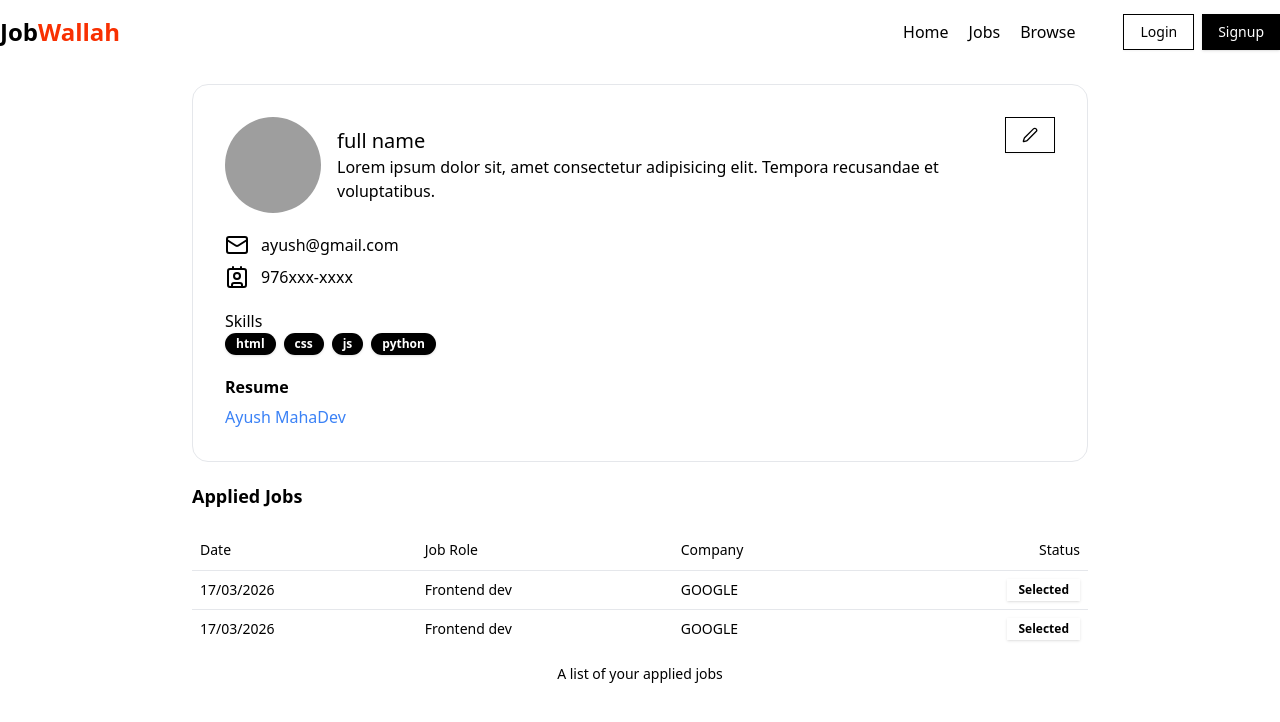
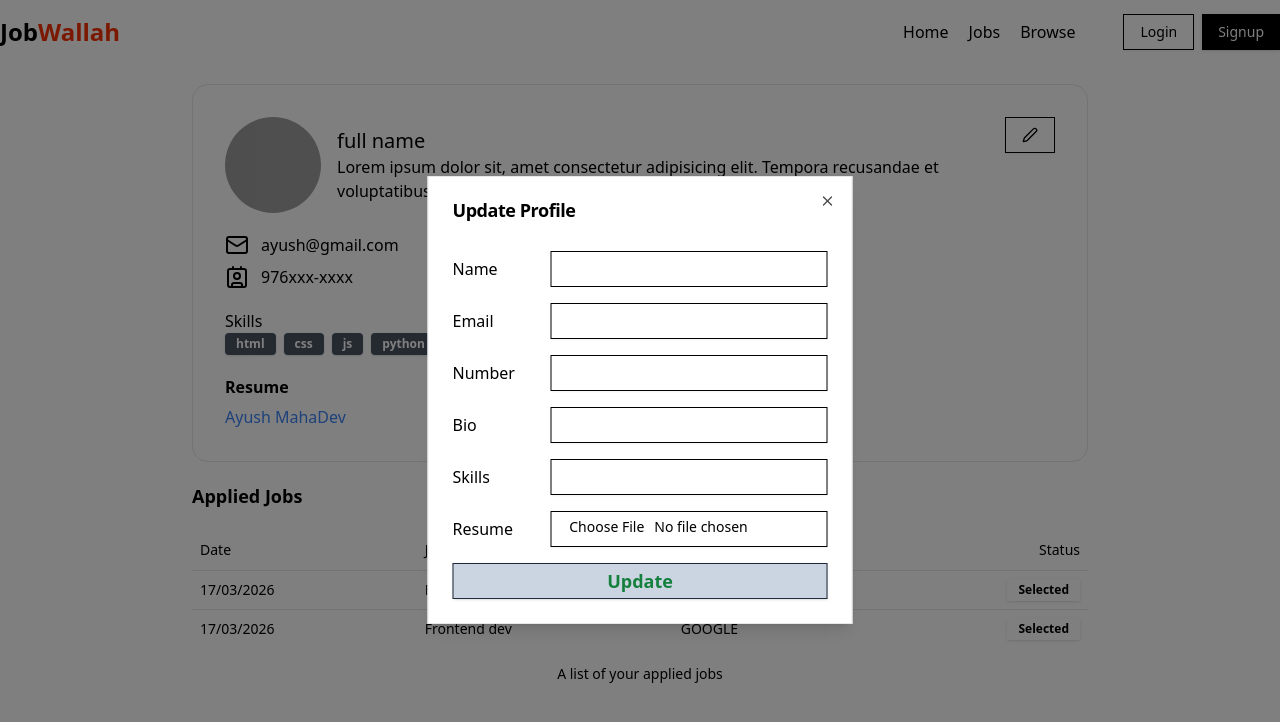
Before and after one commit to AyushJha2008/Job-Wallah, a React (Vite) app in the folder JobWallah/Frontend/: page /profile in a window 1280 px wide. Both pictures are taken after a click on the button 1030 px from the left and 135 px from the top of the page. Shown: the top 722 px of the page. Built offline with nearby package versions, Linux system fonts and the light colour scheme; grey boxes are pictures that could not be loaded.

Commit message:
feat: add UpdateProfileDialog component and integrate with Profile; enhance dialog UI with Radix components

```diff
--- a/JobWallah/Frontend/package.json
+++ b/JobWallah/Frontend/package.json
@@ -11,6 +11,7 @@
   },
   "dependencies": {
     "@radix-ui/react-avatar": "^1.1.11",
+    "@radix-ui/react-dialog": "^1.1.15",
     "@radix-ui/react-label": "^2.1.8",
     "@radix-ui/react-popover": "^1.1.15",
     "@radix-ui/react-radio-group": "^1.3.8",
--- a/JobWallah/Frontend/src/components/Profile.jsx
+++ b/JobWallah/Frontend/src/components/Profile.jsx
@@ -6,12 +6,13 @@
 import { Badge } from "./ui/badge";
 import { Label } from "@radix-ui/react-label";
 import AppliedJobsTable from "./AppliedJobsTable";
+import { useState } from "react";
+import UpdateProfileDialog from "./UpdateProfileDialog";
 const skills = ["html", "css", "js", "python"];
 
 const Profile = () => {
-
   const isResume = true;
-
+  const [open, setOpen] = useState(false)
   return (
     <div>
       <Navbar />
@@ -19,22 +20,15 @@
         <div className="flex justify-between">
           <div className="flex items-center gap-4">
             <Avatar className="h-24 w-24">
-              <AvatarImage
-                src="https://i.pinimg.com/736x/43/9b/2b/439b2b48e3bc55f6c2c0a4144d09029b.jpg"
-                alt="profile"
-              />
+              <AvatarImage src="https://i.pinimg.com/736x/43/9b/2b/439b2b48e3bc55f6c2c0a4144d09029b.jpg" alt="profile" />
             </Avatar>
             <div>
               <h1 className="font-medium text-xl">full name</h1>
-              <p>
-                Lorem ipsum dolor sit, amet consectetur adipisicing elit.
-                Tempora recusandae et voluptatibus.
+              <p>Lorem ipsum dolor sit, amet consectetur adipisicing elit. Tempora recusandae et voluptatibus.
               </p>
             </div>
           </div>
-          <Button variant="outline" className="text-right">
-            <Pen />
-          </Button>
+          <Button onClick={()=> setOpen(true)} variant="outline" className="text-right"><Pen/></Button>
         </div>
         <div className="my-5">
           <div className="flex items-center gap-3 my-2">
@@ -52,7 +46,7 @@
           <div className="flex items-center gap-2">
             {skills.length != 0 ? (
               skills.map((items, index) => (
-                <Badge key={index} className="bg-black text-white rounded-xl">
+                <Badge key={index} className="bg-gray-600 text-white rounded">
                   {items}
                 </Badge>
               ))
@@ -72,6 +66,7 @@
         {/* {application table} */}
         <AppliedJobsTable/>
       </div>
+      <UpdateProfileDialog open={open} setOpen={setOpen} />
     </div>
   );
 };
--- /dev/null
+++ b/JobWallah/Frontend/src/components/UpdateProfileDialog.jsx
@@ -0,0 +1,89 @@
+import React, { useState } from 'react'
+import { Dialog, DialogContent, DialogFooter, DialogHeader, DialogTitle } from './ui/dialog'
+import { Input } from './ui/input'
+import { Button } from './ui/button';
+import { Loader2 } from 'lucide-react';
+import { useSelector } from 'react-redux';
+
+const UpdateProfileDialog = ({open, setOpen}) => {
+    const [loading, setLoading] = useState(false);
+    const {user} = useSelector(store=>store.auth)
+
+    const [input, setInput] = useState({
+        fullname:user?.fullname,
+        email: user?.email,
+        phoneNumber: user?.phoneNumber,
+        bio: user?.profile?.bio,
+        skills:user?.profile?.skills?.map(skill=>skill),
+        file:user?.profile?.resume
+    });
+
+    const changeEventHandler = (e)=>{
+        setInput({...input,[e.target.name]:e.target.value})
+    }
+    const fileChangeHandler = (e) =>{
+        const file = e.target.file?.[0];
+        setInput({...input, file})
+    }
+
+    const submitHandler = (e) =>{
+        e.preventDefault(); //it prevent page refresh on submit
+        console.log(input);
+        const formData = new FormData();
+        formData.append("fullname", input.fullname);
+        formData.append("email", input.email);
+        formData.append("phoneNumber", input.phoneNumber);
+        formData.append("bio", input.bio);
+        formData.append("skils", input.skills);
+        if(input.file){formData.append("fullname", input.fullname);}
+
+    }
+  return (
+    <div>
+        <Dialog open={open}>
+            <DialogContent className="sm:max-w-[425px]" onInteractOutside={()=> setOpen(false)}>
+                <DialogHeader>
+                    <DialogTitle>Update Profile</DialogTitle>
+                </DialogHeader>
+                <form onSubmit={submitHandler}>
+                    <div className='grid gap-4 py-4'>
+                        <div className='grid grid-cols-4 items-center gap-4'>
+                            <label htmlFor="name">Name</label>
+                            <Input id="name" className="col-span-3" type="text" name="name" value={input.fullname} onChange={changeEventHandler}/>
+                        </div>
+                        <div className='grid grid-cols-4 items-center gap-4'>
+                            <label htmlFor="email">Email</label>
+                            <Input id="email" className="col-span-3" type="email" name="email" value={input.email} onChange={changeEventHandler} />
+                        </div>
+                        <div className='grid grid-cols-4 items-center gap-4'>
+                            <label htmlFor="number">Number</label>
+                            <Input id="number" className="col-span-3" name="number" value={input.phoneNumber} onChange={changeEventHandler} />
+                        </div>
+                        <div className='grid grid-cols-4 items-center gap-4'>
+                            <label htmlFor="Bio">Bio</label>
+                            <Input id="Bio" className="col-span-3" name="Bio" value={input.bio} onChange={changeEventHandler} />
+                        </div>
+                        <div className='grid grid-cols-4 items-center gap-4'>
+                            <label htmlFor="skills">Skills</label>
+                            <Input id="skills" className="col-span-3" name="skills" value={input.skills} onChange={changeEventHandler} />
+                        </div>
+                        <div className='grid grid-cols-4 items-center gap-4'>
+                            <label htmlFor="file">Resume</label>
+                            <Input id="file" className="col-span-3" type="file" accept="application/pdf" name="file" onChange={fileChangeHandler}/>
+                        </div>
+                    </div>
+                    <DialogFooter>
+                        {loading ? (
+                            <Button className="w-full my-4"> <Loader2 className="mr-2 h-4 w-4 animate-spin" /> Please Wait </Button>
+                        ):(
+                            <Button type="submit" className="w-full bg-slate-300 border border-gray-800 text-green-700 font-bold text-lg">Update</Button>
+                        )}
+                    </DialogFooter>
+                </form>
+            </DialogContent>
+        </Dialog>
+    </div>
+  )
+}
+
+export default UpdateProfileDialog;
--- /dev/null
+++ b/JobWallah/Frontend/src/components/ui/dialog.jsx
@@ -0,0 +1,94 @@
+import * as React from "react"
+import * as DialogPrimitive from "@radix-ui/react-dialog"
+import { X } from "lucide-react"
+
+import { cn } from "@/lib/utils"
+
+const Dialog = DialogPrimitive.Root
+
+const DialogTrigger = DialogPrimitive.Trigger
+
+const DialogPortal = DialogPrimitive.Portal
+
+const DialogClose = DialogPrimitive.Close
+
+const DialogOverlay = React.forwardRef(({ className, ...props }, ref) => (
+  <DialogPrimitive.Overlay
+    ref={ref}
+    className={cn(
+      "fixed inset-0 z-50 bg-black/50  data-[state=open]:animate-in data-[state=closed]:animate-out data-[state=closed]:fade-out-0 data-[state=open]:fade-in-0",
+      className
+    )}
+    {...props} />
+))
+DialogOverlay.displayName = DialogPrimitive.Overlay.displayName
+
+const DialogContent = React.forwardRef(({ className, children, ...props }, ref) => (
+  <DialogPortal>
+    <DialogOverlay />
+    <DialogPrimitive.Content
+      ref={ref}
+      className={cn(
+        "fixed left-[50%] top-[50%] z-50 grid w-full max-w-lg translate-x-[-50%] translate-y-[-50%] gap-4 border bg-white p-6 shadow-lg duration-200 data-[state=open]:animate-in data-[state=closed]:animate-out data-[state=closed]:fade-out-0 data-[state=open]:fade-in-0 data-[state=closed]:zoom-out-95 data-[state=open]:zoom-in-95 data-[state=closed]:slide-out-to-left-1/2 data-[state=closed]:slide-out-to-top-[48%] data-[state=open]:slide-in-from-left-1/2 data-[state=open]:slide-in-from-top-[48%] sm:rounded-lg",
+        className
+      )}
+      {...props}>
+      {children}
+      <DialogPrimitive.Close
+        className="absolute right-4 top-4 rounded-sm opacity-70 ring-offset-background transition-opacity hover:opacity-100 focus:outline-none focus:ring-2 focus:ring-ring focus:ring-offset-2 disabled:pointer-events-none data-[state=open]:bg-accent data-[state=open]:text-muted-foreground">
+        <X className="h-4 w-4" />
+        <span className="sr-only">Close</span>
+      </DialogPrimitive.Close>
+    </DialogPrimitive.Content>
+  </DialogPortal>
+))
+DialogContent.displayName = DialogPrimitive.Content.displayName
+
+const DialogHeader = ({
+  className,
+  ...props
+}) => (
+  <div
+    className={cn("flex flex-col space-y-1.5 text-center sm:text-left", className)}
+    {...props} />
+)
+DialogHeader.displayName = "DialogHeader"
+
+const DialogFooter = ({
+  className,
+  ...props
+}) => (
+  <div
+    className={cn("flex flex-col-reverse sm:flex-row sm:justify-end sm:space-x-2", className)}
+    {...props} />
+)
+DialogFooter.displayName = "DialogFooter"
+
+const DialogTitle = React.forwardRef(({ className, ...props }, ref) => (
+  <DialogPrimitive.Title
+    ref={ref}
+    className={cn("text-lg font-semibold leading-none tracking-tight", className)}
+    {...props} />
+))
+DialogTitle.displayName = DialogPrimitive.Title.displayName
+
+const DialogDescription = React.forwardRef(({ className, ...props }, ref) => (
+  <DialogPrimitive.Description
+    ref={ref}
+    className={cn("text-sm text-muted-foreground", className)}
+    {...props} />
+))
+DialogDescription.displayName = DialogPrimitive.Description.displayName
+
+export {
+  Dialog,
+  DialogPortal,
+  DialogOverlay,
+  DialogTrigger,
+  DialogClose,
+  DialogContent,
+  DialogHeader,
+  DialogFooter,
+  DialogTitle,
+  DialogDescription,
+}
```
Also changed, not shown: 1 other file (tests, documents, lock files or other folders).
